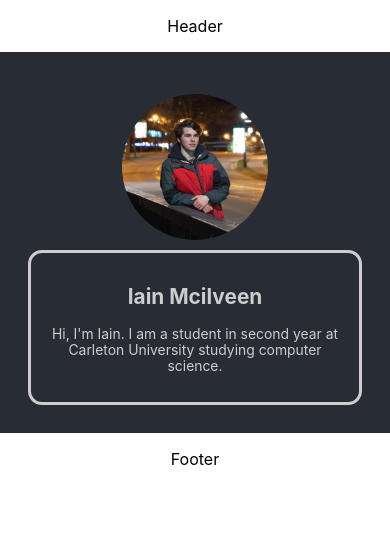
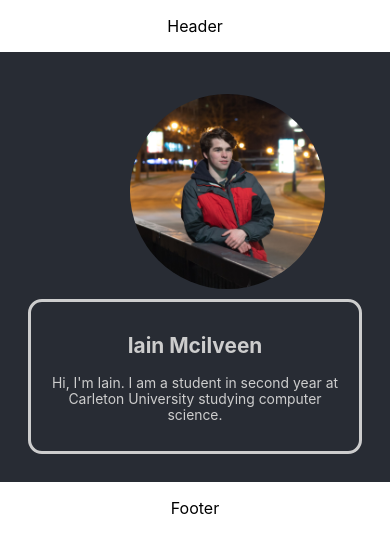
Before and after one commit to IainMcilveen/portfolio-react, a React (Create React App) app: page / in a window 390 px wide. Shown: the top 552 px of the page. Built offline with nearby package versions, Linux system fonts and the light colour scheme.

Commit message:
intro styling fixed

```diff
--- a/package.json
+++ b/package.json
@@ -6,7 +6,7 @@
     "node-sass": "^4.13.0",
     "react": "^16.12.0",
     "react-dom": "^16.12.0",
-    "react-scripts": "3.2.0"
+    "react-scripts": "^3.3.0"
   },
   "scripts": {
     "start": "react-scripts start",
--- a/src/css/App.scss
+++ b/src/css/App.scss
@@ -1,6 +1,7 @@
 
 $bgDark: #282c34;
 $bgLight:#CDCDCD;
+$profWid: 35vw;
 
 .App {
   text-align: center;
@@ -15,15 +16,17 @@ $bgLight:#CDCDCD;
   display: flex;
   padding: 2em;
 
-  @media (max-width: 500px) {
-    flex-direction: column;
+  img {
+    width: $profWid;
+    border-radius: 50%;
   }
 
   .profile{
     margin:auto;
-    width: 50vw;
+    width: $profWid;
     padding: 0.5em;
     padding-top: 1em;
+    padding-right: 0em;
   }
 
   .intro{
@@ -34,10 +37,14 @@ $bgLight:#CDCDCD;
     border-radius: 1em;
   }
 
-  img {
-    width: 75%;
-    border-radius: 50%;
+  @media (max-width: 500px) {
+    flex-direction: column;
+    img {
+      width: 50vw;
+    }
   }
+
+
   font-size: calc(10px + 1vmin);
   color: $bgLight;
 
```
Also changed, not shown: 1 other file (tests, documents, lock files or other folders).
